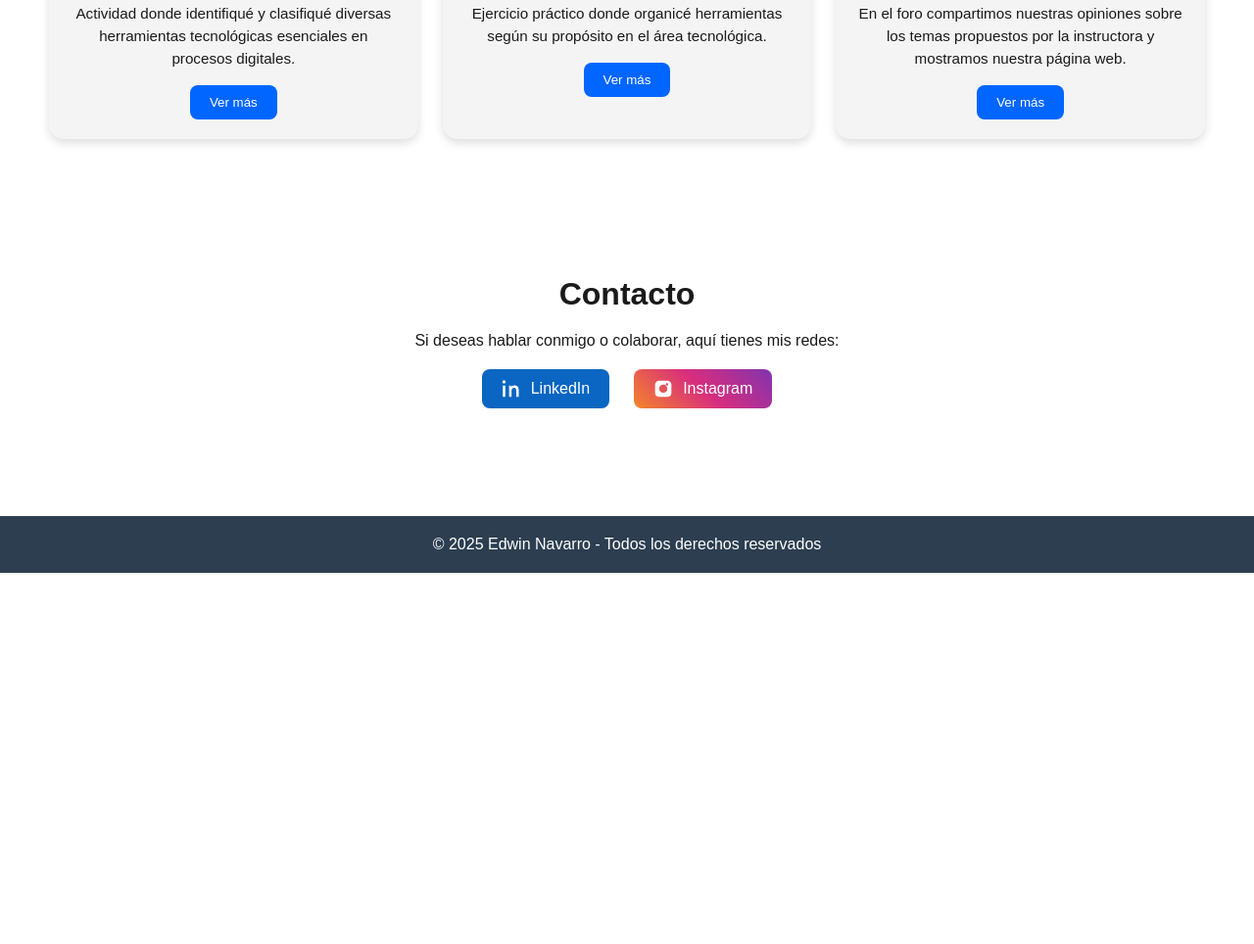
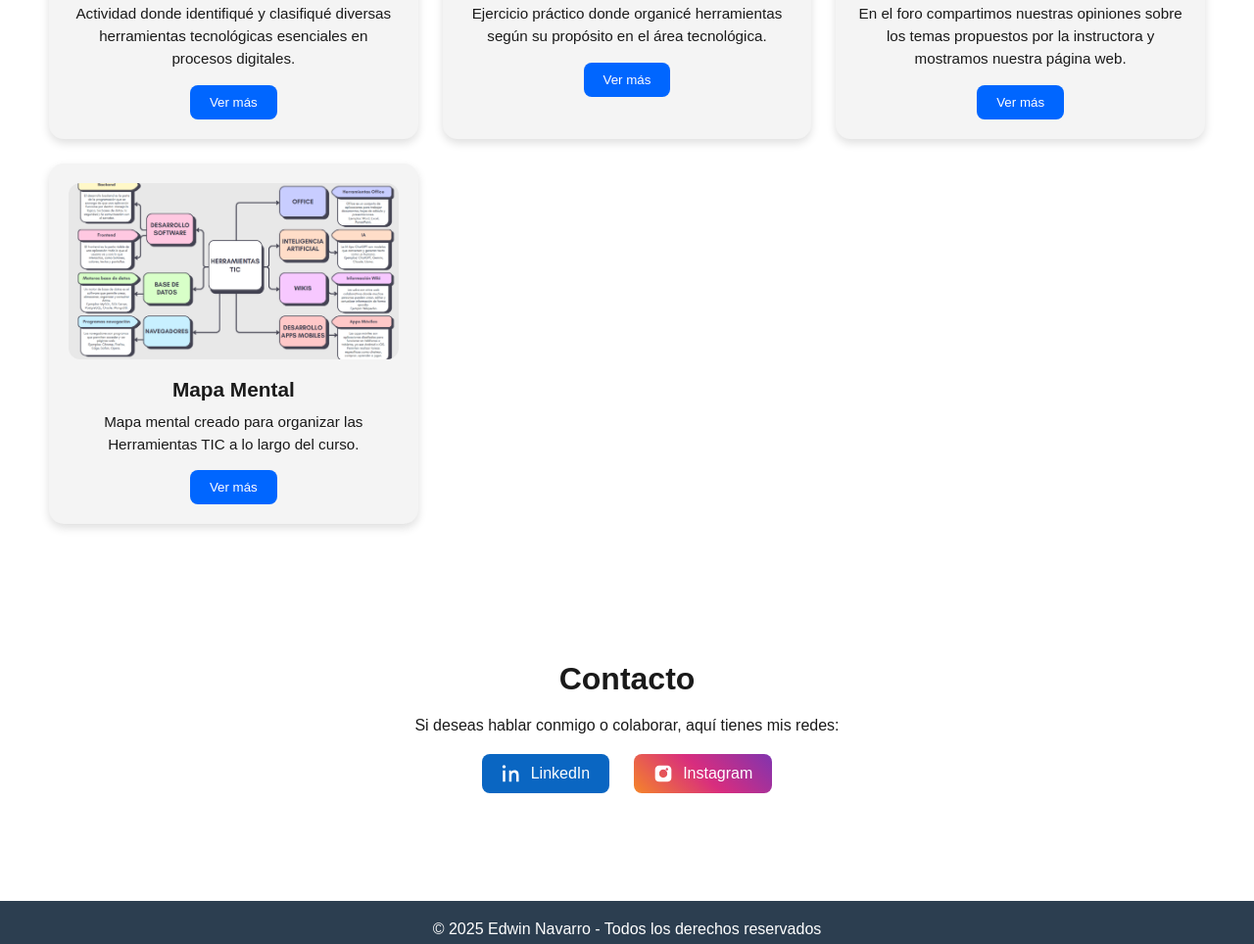
Before and after one commit to edwinalexandernavarro16-cmd/Proyecto-sena, a plain HTML site: page index.html in a window 1280 px wide. Shown: the part 1640-2604 px from the top of the page at 98% size. Before the commit the page ends 2225 px from the top, so only its background shows below. Drawn offline with Linux system fonts and the light colour scheme.

Commit message:
Se agrega otra actividad Mapa Mental

```diff
--- a/index.html
+++ b/index.html
@@ -102,6 +102,13 @@
                 <button class="btn-ver-mas" onclick="abrirModal('images/Participacion Foro.png')">Ver más</button>
             </div>
 
+            <div class="activity-card">
+                <img src="images/Mapa Mental.png" alt="Participación Foro">
+                <h3>Mapa Mental</h3>
+                <p>Mapa mental creado para organizar las Herramientas TIC a lo largo del curso.</p>
+                <button class="btn-ver-mas" onclick="abrirModal('images/Mapa Mental.png')">Ver más</button>
+            </div>
+
         </div>
     </section>
 
```
Also changed, not shown: images/Mapa Mental.png (added).
